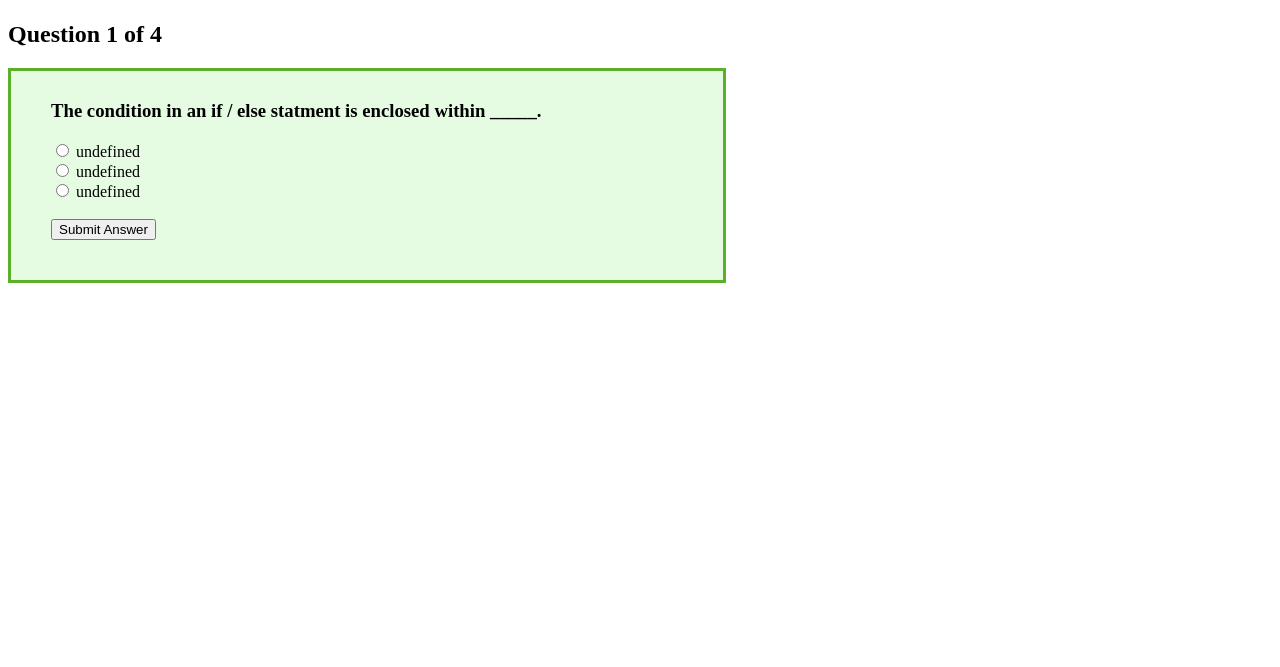
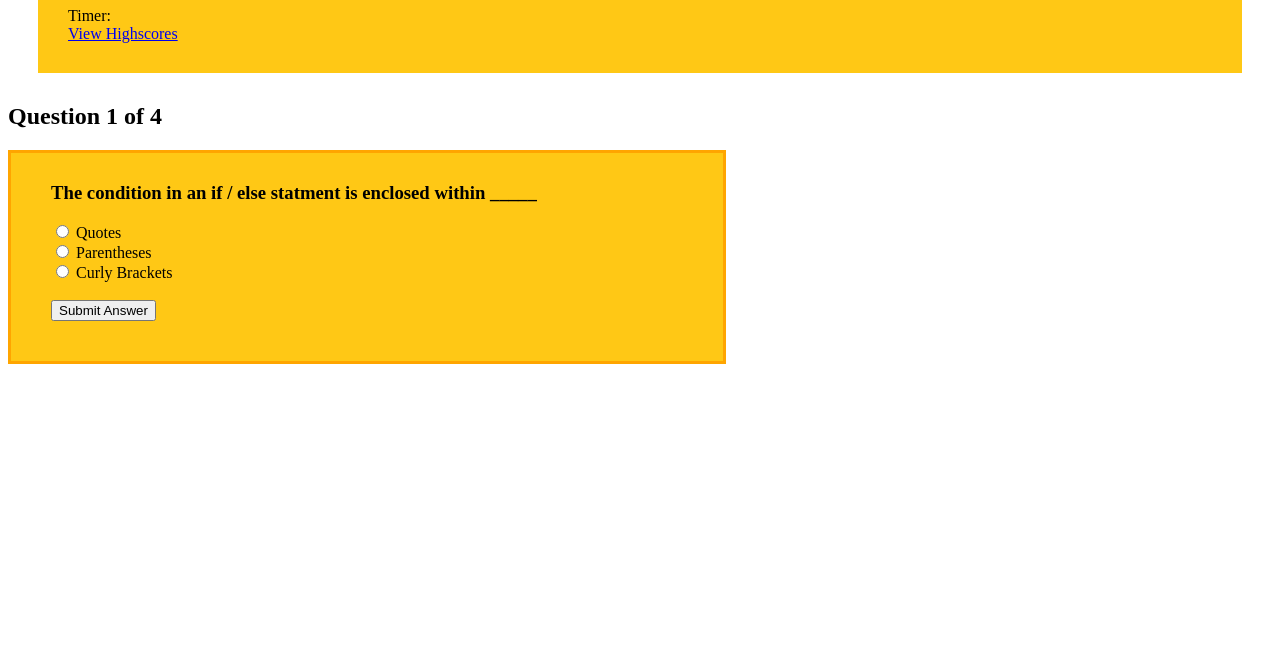
Before and after one commit to emmattner/coding-quiz, a plain HTML site: page index.html in a window 1280 px wide. Shown: the part 133-800 px from the top of the page. Drawn offline with Linux system fonts and the light colour scheme.

Commit message:
adding quiz.js file

```diff
--- a/index.html
+++ b/index.html
@@ -5,7 +5,6 @@
     <meta http-equiv="X-UA-Compatible" content="IE=edge">
     <meta name="viewport" content="width=device-width, initial-scale=1.0">
     <link rel="stylesheet" type="text/css" href="style.css">
-    <script src="quiz.js"></script>
     <title>CODING QUIZ CHALLENGE!</title>
 </head>
 
--- /dev/null
+++ b/quiz.js
@@ -0,0 +1,3 @@
+var pos = 0;
+var correct = 0;
+var test, test_status, question, choice, choices, chA, chB, chC;
--- a/script.js
+++ b/script.js
@@ -1,99 +1,106 @@
-var pos = 0;
-var correct = 0;
-var test, test_status, question, choice, choices, chA, chB, chC, chD;
+// function startQuiz(event){
+//     event.preventDefault();
+//     var myTimer = setInterval (function(){
+//     time = time -0.10
+//        },10);
+//     }
 
-// this is a multidimensional array with 4 inner array elements with 5 elements inside them
-var questions = [
-    {
-        question: "The condition in an if / else statment is enclosed within _____.",
-        answers:{
-        a: "Quotes",
-        b: "Curly Brackets",
-        c: "Parentheses",
-        d: "Square Brackets",
-        },
-        correctAnswer: "C"
-      },
-    {
-        question: "String values must be enclosed within _____ when being assigned to varibles.",
-        answers: {
-        a: "Commas",
-        b: "Parentheses",
-        c: "Square Brackets",
-        d: "Quotes",
-        answer: "D"
-        },
-        correctAnswer: ""
-      },
-    {
-        question: "x:",
-        a: "Strings",
-        b: "Alerts",
-        c: "Booleans",
-        d: "Numbers",
-        answer: "B"
-      },
-    {
-        question: "What is 8 x 12?",
-        a: "88",
-        b: "112",
-        c: "96",
-        answer: "C"
-      }
-    ];
 
-    function get(x){
-        return document.getElementById(x);
-      }
-// this function renders a question for display on the page
-function renderQuestion(){
-    test = get("test");
-    if(pos >= questions.length){
-      test.innerHTML = "<h2>You got "+correct+" of "+questions.length+" questions correct</h2>";
-      get("test_status").innerHTML = "Test completed";
-      // resets the variable to allow users to restart the test
-      pos = 0;
-      correct = 0;
-      // stops rest of renderQuestion function running when test is completed
-      return false;
-    }
-    get("test_status").innerHTML = "Question "+(pos+1)+" of "+questions.length;
+// var pos = 0;
+// var correctAnswer = 0;
+// var test, test_status, question, choice, choices, chA, chB, chC, chD, correct;
 
-    question = questions[pos].question;
-    chA = questions[pos].a;
-    chB = questions[pos].b;
-    chC = questions[pos].c;
-    // display the question
-    test.innerHTML = "<h3>"+question+"</h3>";
-    // display the answer options
-    // the += appends to the data we started on the line above
-    test.innerHTML += "<label> <input type='radio' name='choices' value='A'> "+chA+"</label><br>";
-    test.innerHTML += "<label> <input type='radio' name='choices' value='B'> "+chB+"</label><br>";
-    test.innerHTML += "<label> <input type='radio' name='choices' value='C'> "+chC+"</label><br><br>";
-    test.innerHTML += "<button onclick='checkAnswer()'>Submit Answer</button>";
-  }
+// var countOfCorrectAnswers = 0;
+// // this is a multidimensional array with 4 inner array elements with 5 elements inside them
+// var questions = [
+//     {
+//         question: "The condition in an if / else statment is enclosed within _____.",
+//         a: "Quotes",
+//         b: "Curly Brackets",
+//         c: "Parentheses",
+//         d: "Square Brackets",
+//         correctAnswer: "c"
+//       },
+//     {
+//         question: "String values must be enclosed within _____ when being assigned to varibles.",
+//         a: "Commas",
+//         b: "Parentheses",
+//         c: "Square Brackets",
+//         d: "Quotes",
+//         correctAnswer: "d"
+//       },
+//     {
+//         question: "Commonly used data types DO NOT include:",
+//         a: "Strings",
+//         b: "Alerts",
+//         c: "Booleans",
+//         d: "Numbers",
+//         correctAnswer: "b"
+//       },
+//     {
+//         question: "A very useful tool used during development and debugging for printing content to the debugger is:",
+//         a: "Console.log",
+//         b: "Javascript",
+//         c: "terminal/bash",
+//         d: "For loops",
+//         correctAnswer: "c"
+//       },
+//     ];
 
-  function checkAnswer(){
-    // use getElementsByName because we have an array which it will loop through
-    choices = document.getElementsByName("choices");
-    for(var i=0; i<choices.length; i++){
-      if(choices[i].checked){
-        choice = choices[i].value;
-      }
-    }
+//     function get(x){
+//         return document.getElementById(x);
+//       }
+// // this function renders a question for display on the page
+// function renderQuestion(){
+//     test = get("test");
+//     if(pos >= questions.length){
+//       test.innerHTML = "<h2>You got "+countOfCorrectAnswers+" of "+questions.length+" questions correct</h2>";
+//       get("test_status").innerHTML = "Test completed";
+//       // resets the variable to allow users to restart the test
+//       pos = 0;
+//       correct = 0;
+//       // stops rest of renderQuestion function running when test is completed
+//       return false;
+//     }
+//     get("test_status").innerHTML = "Question "+(pos+1)+" of "+questions.length;
+
+//     question = questions[pos].question;
+//     chA = questions[pos].a;
+//     chB = questions[pos].b;
+//     chC = questions[pos].c;
+//     chD = questions[pos].d;
+//     // display the question
+//     test.innerHTML = "<h3>"+question+"</h3>";
+//     // display the answer options
+//     // the += appends to the data we started on the line above
+//     test.innerHTML += "<label> <input type='radio' name='choices' value='A'> "+chA+"</label><br>";
+//     test.innerHTML += "<label> <input type='radio' name='choices' value='B'> "+chB+"</label><br>";
+//     test.innerHTML += "<label> <input type='radio' name='choices' value='C'> "+chC+"</label><br>";
+//     test.innerHTML += "<label> <input type='radio' name='choices' value='D'> "+chD+"</label><br><br>";
+//     test.innerHTML += "<button onclick='checkAnswer()'>Submit Answer</button>";
+//   }
+
+//   function checkAnswer(){
+//     // use getElementsByName because we have an array which it will loop through
+//     choices = document.getElementsByName("choices");
+//     for(var i=0; i<choices.length; i++){
+//       if(choices[i].checked){
+//         choice = choices[i].value;
+//       }
+//     }
     // checks if answer matches the correct choice
-    if(choice == questions[pos].answer){
+    // if(choice == questions[pos].correctAnswer){
       //each time there is a correct answer this value increases
-      correct++;
-    }
+    //   countOfCorrectAnswers++;
+    // }
     // changes position of which character user is on
-    pos++;
+    // pos++;
     // then the renderQuestion function runs again to go to next question
-    renderQuestion();
-  }
+//     renderQuestion();
+//   }
 
 // Add event listener to call renderQuestion on page load event
-window.addEventListener("load", renderQuestion);
+// window.addEventListener("load", renderQuestion);
 
 // var button =
 // document.createElement("button");
@@ -154,3 +161,87 @@ window.addEventListener("load", renderQuestion);
 
 // });
 // var timerEl = documentQuerySelector("#timer")
+// pos is position of where the user in the test or which question they're up to
+var pos = 0, test, test_status, question, choice, choices, chA, chB, chC, correct = 0;
+// this is a multidimensional array with 4 inner array elements with 5 elements inside them
+var questions = [
+  {
+      question: "The condition in an if / else statment is enclosed within _____",
+      a: "Quotes",
+      b: "Parentheses",
+      c: "Curly Brackets",
+      answer: "B"
+    },
+  {
+      question: "String values must be enclosed within _____ when being assigned to varibles.",
+      a: "Sqaure Brackets",
+      b: "Commas",
+      c: "Quotes",
+      answer: "C"
+    },
+  {
+      question: "What is 16 / 4?",
+      a: "4",
+      b: "6",
+      c: "3",
+      answer: "A"
+    },
+  {
+      question: "What is 8 x 12?",
+      a: "88",
+      b: "112",
+      c: "96",
+      answer: "C"
+    }
+  ];
+// this get function is short for the getElementById function
+function get(x){
+  return document.getElementById(x);
+}
+// this function renders a question for display on the page
+function renderQuestion(){
+  test = get("test");
+  if(pos >= questions.length){
+    test.innerHTML = "<h2>You got "+correct+" of "+questions.length+" questions correct</h2>";
+    get("test_status").innerHTML = "Test completed";
+    // resets the variable to allow users to restart the test
+    pos = 0;
+    correct = 0;
+    // stops rest of renderQuestion function running when test is completed
+    return false;
+  }
+  get("test_status").innerHTML = "Question "+(pos+1)+" of "+questions.length;
+
+  question = questions[pos].question;
+  chA = questions[pos].a;
+  chB = questions[pos].b;
+  chC = questions[pos].c;
+  // display the question
+  test.innerHTML = "<h3>"+question+"</h3>";
+  // display the answer options
+  // the += appends to the data we started on the line above
+  test.innerHTML += "<label> <input type='radio' name='choices' value='A'> "+chA+"</label><br>";
+  test.innerHTML += "<label> <input type='radio' name='choices' value='B'> "+chB+"</label><br>";
+  test.innerHTML += "<label> <input type='radio' name='choices' value='C'> "+chC+"</label><br><br>";
+  test.innerHTML += "<button onclick='checkAnswer()'>Submit Answer</button>";
+}
+function checkAnswer(){
+  // use getElementsByName because we have an array which it will loop through
+  choices = document.getElementsByName("choices");
+  for(var i=0; i<choices.length; i++){
+    if(choices[i].checked){
+      choice = choices[i].value;
+    }
+  }
+  // checks if answer matches the correct choice
+  if(choice == questions[pos].answer){
+    //each time there is a correct answer this value increases
+    correct++;
+  }
+  // changes position of which character user is on
+  pos++;
+  // then the renderQuestion function runs again to go to next question
+  renderQuestion();
+}
+// Add event listener to call renderQuestion on page load event
+window.addEventListener("load", renderQuestion);
--- a/style.css
+++ b/style.css
@@ -1,14 +1,15 @@
 div#test{
-    border:#5AB029 3px solid;
+    border:orange 3px solid;
     padding:10px 40px 40px 40px;
-    background-color:#E5FCE3;
+    background-color:rgba(255, 196, 0, 0.918);
     width:50%;}
 
 header {
     margin: 30px;
     background-color:rgba(255, 196, 0, 0.918);
-    padding-left: 30px;
+    padding: 30px;
     justify-content: center;
+    text-align: justify;
 
 
 }
```
